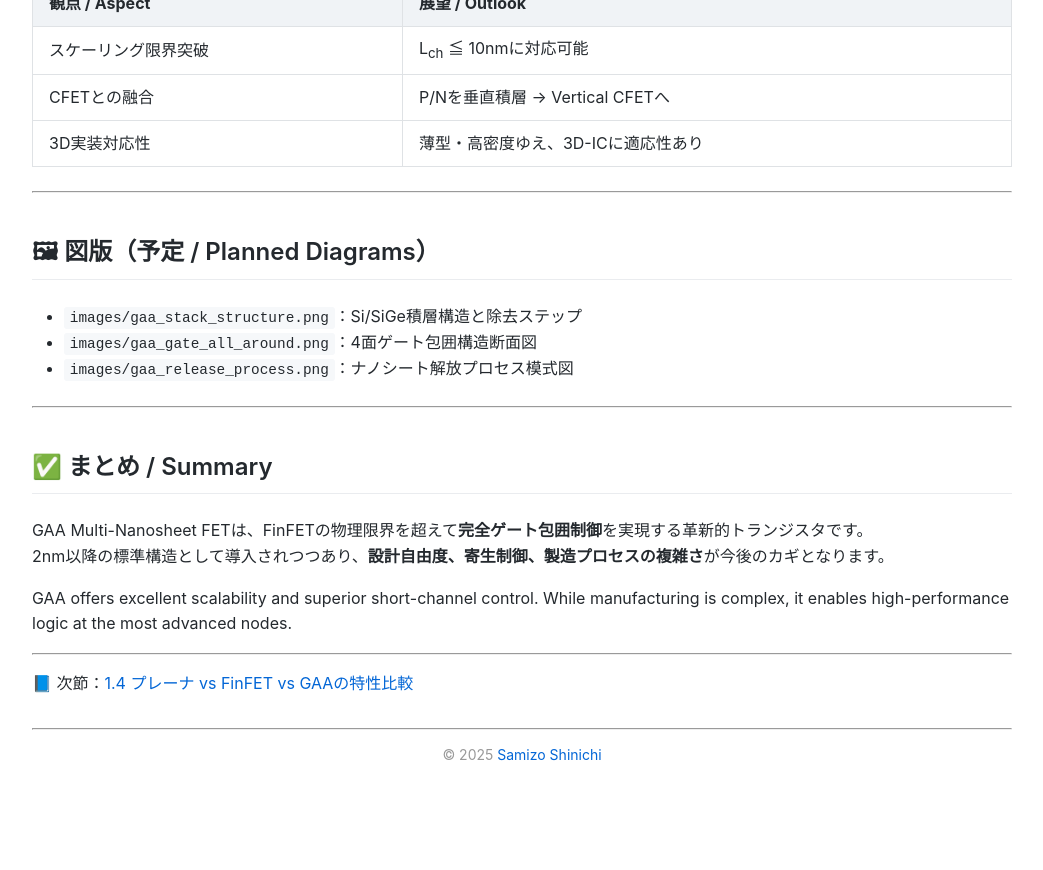
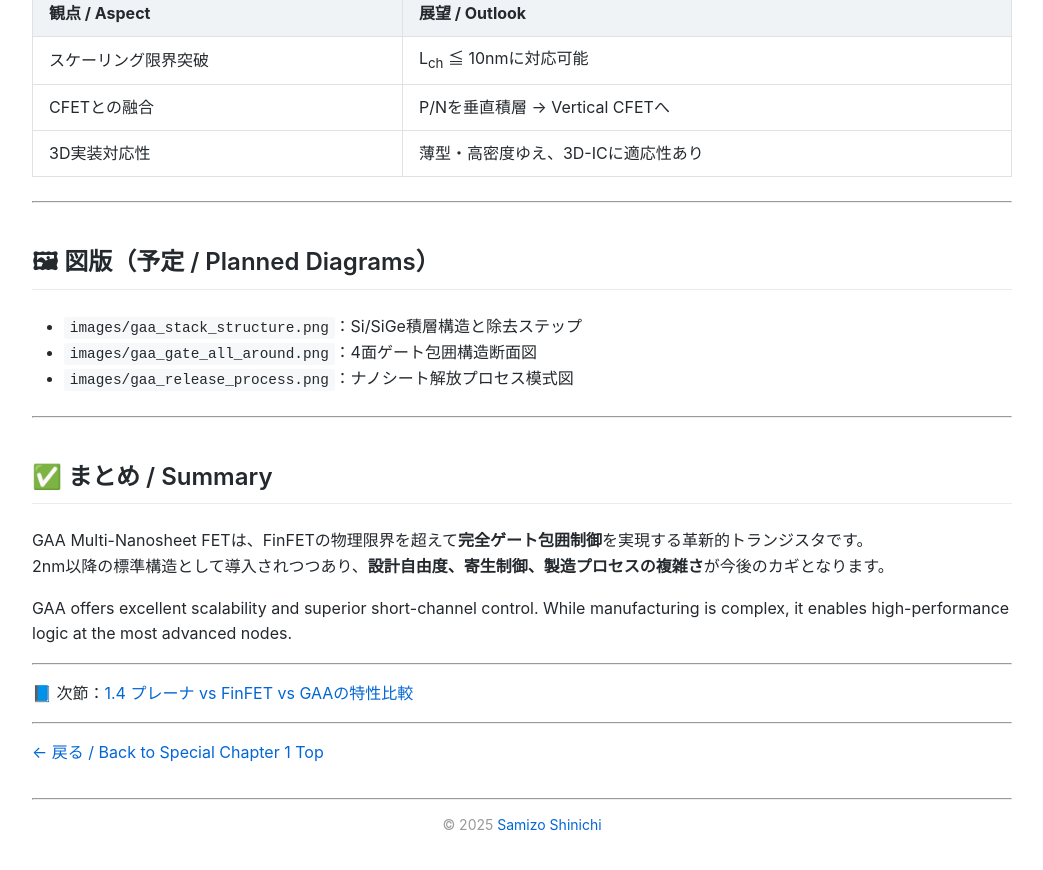
Before and after one commit to Samizo-AITL/Edusemi-v4x, a Jekyll site: the page built from f_chapter1_finfet_gaa/f1_3_gaa.md, in a window 1280 px wide and 900 px high, scrolled down 2915 px. Shown: the top 870 px of the window, without its empty margins (118-1161 px from the left). Built offline with Jekyll 4.4.1, drawn with Linux system fonts in a browser that asks for light colours; our own code applies the rules of GitHub Pages for plain Markdown files; before the commit the page ends 3746 px from its top, so only the background shows below that.

Commit message:
Update f1_3_gaa.md

```diff
--- a/f_chapter1_finfet_gaa/f1_3_gaa.md
+++ b/f_chapter1_finfet_gaa/f1_3_gaa.md
@@ -1,3 +1,10 @@
+---
+layout: default
+title: 1.3 GAA構造：完全ゲート包囲による短チャネル制御の極限へ
+---
+
+---
+
 # 🧬 1.3 GAA構造：完全ゲート包囲による短チャネル制御の極限へ
 ## 1.3 GAA Structure: Ultimate Short-Channel Control with Gate-All-Around
 
@@ -107,3 +114,7 @@
 ---
 
 📘 次節：[1.4 プレーナ vs FinFET vs GAAの特性比較](f1_4_comparison.md)
+
+---
+
+[← 戻る / Back to Special Chapter 1 Top](../f_chapter1_finfet_gaa/README.md)
```
